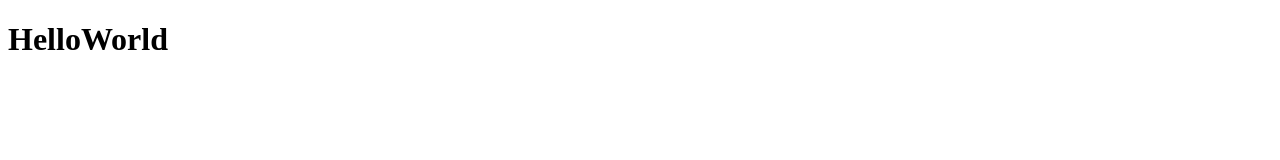
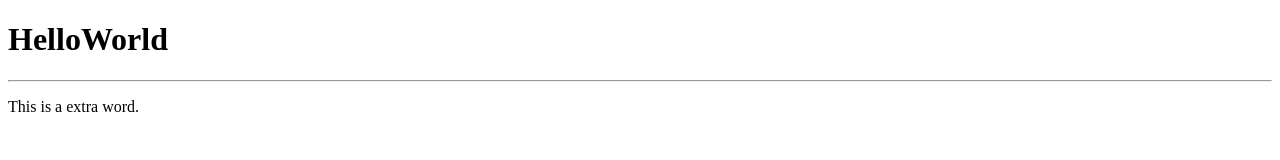
Before and after one commit to ThisIsNana/PythonClass, a plain HTML site: page index.html in a window 1280 px wide. Drawn offline with Linux system fonts and the light colour scheme.

Commit message:
2nd Commit

```diff
--- a/index.html
+++ b/index.html
@@ -7,5 +7,7 @@
 </head>
 <body>
     <h1>HelloWorld</h1>
+    <hr>
+    <p>This is a extra word.</p>
 </body>
 </html>
```
Also changed, not shown: Hello.txt (deleted), Newfile.txt (added).
